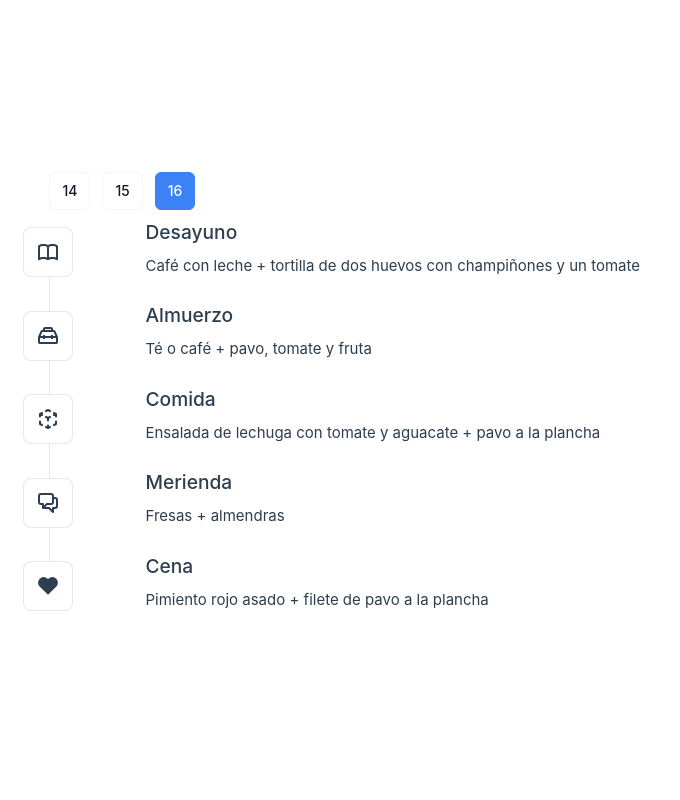
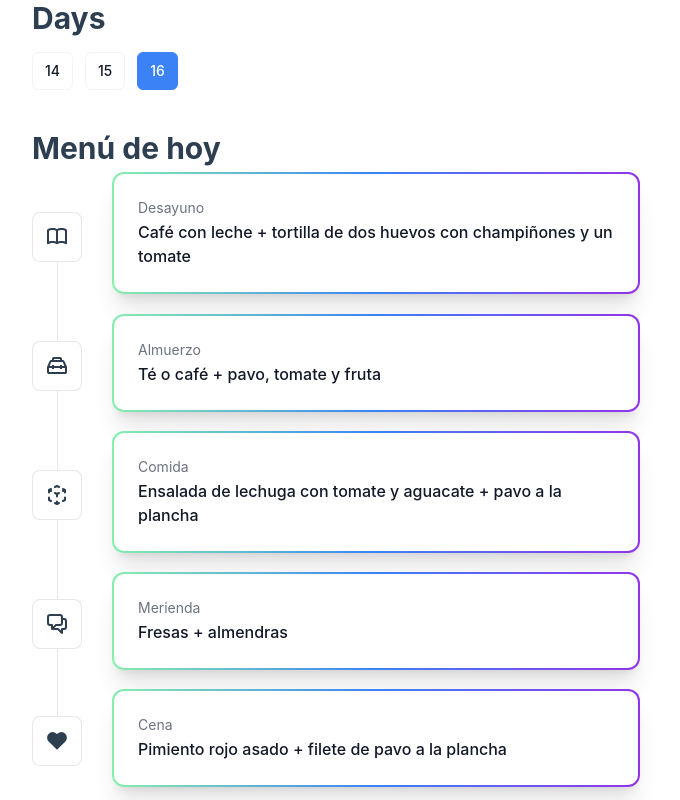
Before and after one commit to pablosirera/weekly-menu, a Vue app: page / in a window 1280 px wide. Shown: the whole page, without its empty margins (0-680 px from the left). Built offline with nearby package versions, Linux system fonts and the light colour scheme.

Commit message:
feat: improve home

```diff
--- a/package.json
+++ b/package.json
@@ -10,6 +10,7 @@
     "format": "prettier . --write"
   },
   "dependencies": {
+    "@tailwindcss/line-clamp": "^0.4.2",
     "vue": "^3.2.41",
     "vue-router": "^4.1.5"
   },
--- a/src/App.vue
+++ b/src/App.vue
@@ -5,67 +5,3 @@ import { RouterView } from 'vue-router'
 <template>
   <RouterView />
 </template>
-
-<style scoped>
-header {
-  line-height: 1.5;
-  max-height: 100vh;
-}
-
-.logo {
-  display: block;
-  margin: 0 auto 2rem;
-}
-
-nav {
-  width: 100%;
-  font-size: 12px;
-  text-align: center;
-  margin-top: 2rem;
-}
-
-nav a.router-link-exact-active {
-  color: var(--color-text);
-}
-
-nav a.router-link-exact-active:hover {
-  background-color: transparent;
-}
-
-nav a {
-  display: inline-block;
-  padding: 0 1rem;
-  border-left: 1px solid var(--color-border);
-}
-
-nav a:first-of-type {
-  border: 0;
-}
-
-@media (min-width: 1024px) {
-  header {
-    display: flex;
-    place-items: center;
-    padding-right: calc(var(--section-gap) / 2);
-  }
-
-  .logo {
-    margin: 0 2rem 0 0;
-  }
-
-  header .wrapper {
-    display: flex;
-    place-items: flex-start;
-    flex-wrap: wrap;
-  }
-
-  nav {
-    text-align: left;
-    margin-left: -1rem;
-    font-size: 1rem;
-
-    padding: 1rem 0;
-    margin-top: 1rem;
-  }
-}
-</style>
--- /dev/null
+++ b/src/components/BordererCard.vue
@@ -0,0 +1,34 @@
+<script setup>
+defineProps({
+  title: {
+    type: String,
+    default: '',
+  },
+  text: {
+    type: String,
+    default: '',
+  },
+})
+</script>
+
+<template>
+  <article
+    class="rounded-xl bg-gradient-to-r from-green-300 via-blue-500 to-purple-600 p-0.5 shadow-xl transition hover:shadow-sm"
+  >
+    <div class="rounded-[10px] card py-2 px-4 sm:p-6 dark:text-white">
+      <h3 class="block text-sm text-gray-500">
+        {{ title }}
+      </h3>
+
+      <p class="mt-0.5 text-base font-medium text-gray-900 dark:text-white">
+        {{ text }}
+      </p>
+    </div>
+  </article>
+</template>
+
+<style scoped>
+.card {
+  background-color: var(--color-background);
+}
+</style>
--- a/src/components/MenuSchedule.vue
+++ b/src/components/MenuSchedule.vue
@@ -5,6 +5,7 @@ import ToolingIcon from './icons/IconTooling.vue'
 import EcosystemIcon from './icons/IconEcosystem.vue'
 import CommunityIcon from './icons/IconCommunity.vue'
 import SupportIcon from './icons/IconSupport.vue'
+import BordererCard from './BordererCard.vue'
 
 defineProps({
   breakfast: {
@@ -31,48 +32,51 @@ defineProps({
 </script>
 
 <template>
+  <section class="mt-10">
+    <h2 class="font-bold text-3xl dark:text-white">Menú de hoy</h2>
     <ScheduleItem>
       <template #icon>
         <DocumentationIcon />
       </template>
-    <template #heading>Desayuno</template>
-
-    {{ breakfast }}
+      <template #heading>
+        <BordererCard title="Desayuno" :text="breakfast" />
+      </template>
     </ScheduleItem>
 
     <ScheduleItem>
       <template #icon>
         <ToolingIcon />
       </template>
-    <template #heading>Almuerzo</template>
-
-    {{ snack }}
+      <template #heading>
+        <BordererCard title="Almuerzo" :text="snack" />
+      </template>
     </ScheduleItem>
 
     <ScheduleItem>
       <template #icon>
         <EcosystemIcon />
       </template>
-    <template #heading>Comida</template>
-
-    {{ lunch }}
+      <template #heading>
+        <BordererCard title="Comida" :text="lunch" />
+      </template>
     </ScheduleItem>
 
     <ScheduleItem>
       <template #icon>
         <CommunityIcon />
       </template>
-    <template #heading>Merienda</template>
-
-    {{ snack2 }}
+      <template #heading>
+        <BordererCard title="Merienda" :text="snack2" />
+      </template>
     </ScheduleItem>
 
     <ScheduleItem>
       <template #icon>
         <SupportIcon />
       </template>
-    <template #heading>Cena</template>
-
-    {{ dinner }}
+      <template #heading>
+        <BordererCard title="Cena" :text="dinner" />
+      </template>
     </ScheduleItem>
+  </section>
 </template>
--- a/src/components/RadioGroups.vue
+++ b/src/components/RadioGroups.vue
@@ -31,7 +31,7 @@ defineEmits(['change'])
       />
       <label
         :for="option.value"
-        class="flex cursor-pointer items-center justify-center rounded-md border border-gray-100 py-2 px-3 text-gray-900 hover:border-gray-200 peer-checked:border-blue-500 peer-checked:bg-blue-500 peer-checked:text-white"
+        class="flex cursor-pointer items-center justify-center rounded-md border border-gray-100 py-2 px-3 text-gray-900 dark:text-white hover:border-gray-200 peer-checked:border-blue-500 peer-checked:bg-blue-500 peer-checked:text-white"
       >
         <p class="text-sm font-medium">{{ option.text }}</p>
       </label>
--- a/src/components/ScheduleItem.vue
+++ b/src/components/ScheduleItem.vue
@@ -39,15 +39,14 @@ h3 {
   color: var(--color-heading);
 }
 
-@media (min-width: 1024px) {
 .item {
   margin-top: 0;
-    padding: 0.4rem 0 1rem calc(var(--section-gap) / 2);
+  padding: 0.4rem 0 0.4rem 4rem;
 }
 
 i {
   top: calc(50% - 25px);
-    left: -26px;
+  left: 0;
   position: absolute;
   border: 1px solid var(--color-border);
   background: var(--color-background);
@@ -60,7 +59,7 @@ h3 {
   content: ' ';
   border-left: 1px solid var(--color-border);
   position: absolute;
-    left: 0;
+  left: 25px;
   bottom: calc(50% + 25px);
   height: calc(50% - 25px);
 }
@@ -69,7 +68,7 @@ h3 {
   content: ' ';
   border-left: 1px solid var(--color-border);
   position: absolute;
-    left: 0;
+  left: 25px;
   top: calc(50% + 25px);
   height: calc(50% - 25px);
 }
@@ -81,5 +80,4 @@ h3 {
 .item:last-of-type:after {
   display: none;
 }
-}
 </style>
--- a/src/views/HomeView.vue
+++ b/src/views/HomeView.vue
@@ -17,6 +17,7 @@ console.log(localMenu.value)
 
 <template>
   <main>
+    <h2 class="font-bold text-3xl mb-4 dark:text-white">Days</h2>
     <RadioGroups
       :options="[
         { value: '14', text: '14' },
--- a/tailwind.config.js
+++ b/tailwind.config.js
@@ -4,5 +4,5 @@ module.exports = {
   theme: {
     extend: {},
   },
-  plugins: [],
+  plugins: [require('@tailwindcss/line-clamp')],
 }
```
Also changed, not shown: 1 other file (tests, documents, lock files or other folders). Lines whose indentation alone changed are shown as unchanged.
